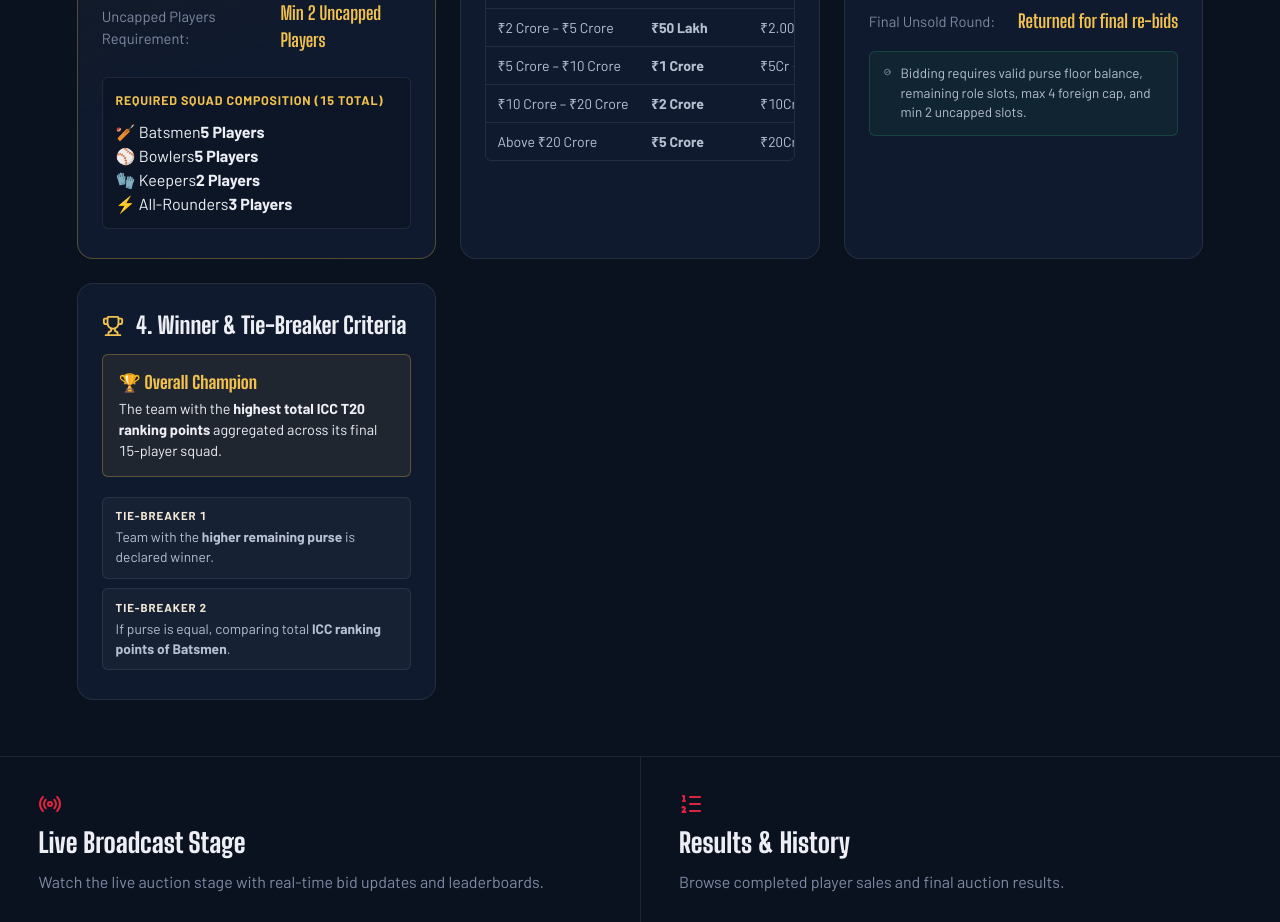
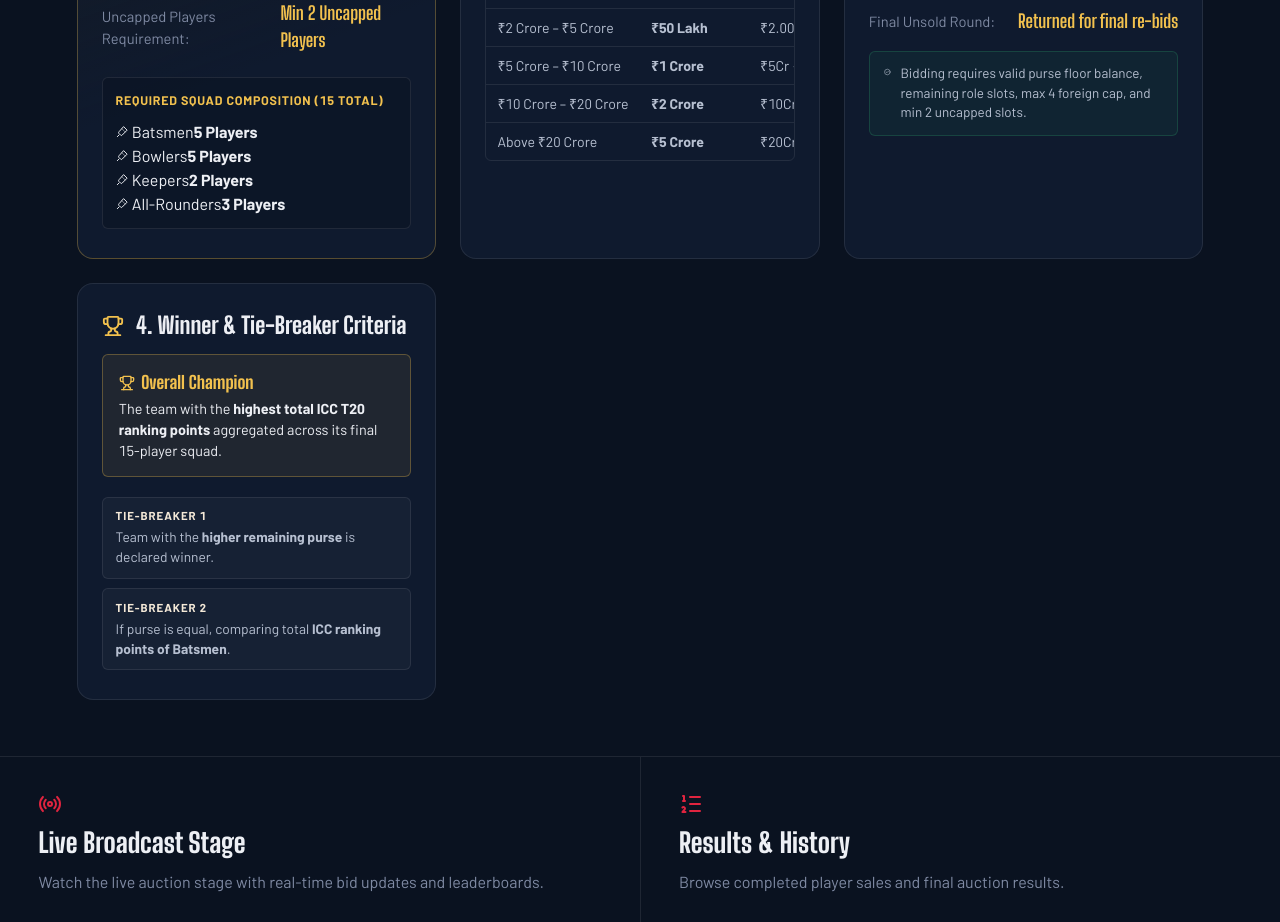
Before and after one commit to AdityaKaushik-git/JPL_New, a React (Vite) app in the folder client/: page / in a window 1280 px wide. Shown: the part 1220-2142 px from the top of the page. Built offline with nearby package versions, Linux system fonts and the light colour scheme; no server answers.

Commit message:
style(landing): replace all emojis with clean SVG icons (RoleIcon & Lucide Trophy)

```diff
--- a/client/src/index.css
+++ b/client/src/index.css
@@ -887,7 +887,7 @@ input, select, textarea { font: inherit; }
   border: 1px solid rgba(242, 193, 78, .3); font-size: .9rem; line-height: 1.45;
 }
 .winner-label {
-  display: block; font-family: var(--font-display); font-size: 1.1rem; font-weight: 800; color: var(--gold); margin-bottom: .25rem;
+  display: flex; align-items: center; gap: .4rem; font-family: var(--font-display); font-size: 1.1rem; font-weight: 800; color: var(--gold); margin-bottom: .25rem;
 }
 .tiebreaker-list {
   display: flex; flex-direction: column; gap: .6rem; margin-top: .2rem;
--- a/client/src/pages/Landing.jsx
+++ b/client/src/pages/Landing.jsx
@@ -1,6 +1,7 @@
 import { Link } from 'react-router-dom'
-import { Radio, ListOrdered, ArrowRight, Calendar, Clock, MapPin, Building2, Shield, Coins, Gavel, Trophy, Layers, Globe, UserCheck, CheckCircle2 } from 'lucide-react'
+import { Radio, ListOrdered, ArrowRight, Calendar, Clock, MapPin, Building2, Shield, Coins, Gavel, Trophy, Layers, CheckCircle2 } from 'lucide-react'
 import PitchBackdrop from '../components/PitchBackdrop'
+import RoleIcon from '../components/RoleIcon'
 import { useAsync } from '../hooks/useAsync'
 import { api } from '../services/api'
 import { formatINR } from '../lib/format'
@@ -106,19 +107,19 @@ export default function Landing() {
               <span className="checklist-title">Required Squad Composition (15 Total)</span>
               <div className="squad-roles-grid">
                 <div className="squad-role-item">
-                  <span className="role-lbl">🏏 Batsmen</span>
+                  <span className="role-lbl"><RoleIcon role="bat" size={13} /> Batsmen</span>
                   <b className="role-cap">5 Players</b>
                 </div>
                 <div className="squad-role-item">
-                  <span className="role-lbl">⚾ Bowlers</span>
+                  <span className="role-lbl"><RoleIcon role="bowl" size={13} /> Bowlers</span>
                   <b className="role-cap">5 Players</b>
                 </div>
                 <div className="squad-role-item">
-                  <span className="role-lbl">🧤 Keepers</span>
+                  <span className="role-lbl"><RoleIcon role="wk" size={13} /> Keepers</span>
                   <b className="role-cap">2 Players</b>
                 </div>
                 <div className="squad-role-item">
-                  <span className="role-lbl">⚡ All-Rounders</span>
+                  <span className="role-lbl"><RoleIcon role="ar" size={13} /> All-Rounders</span>
                   <b className="role-cap">3 Players</b>
                 </div>
               </div>
@@ -207,7 +208,7 @@ export default function Landing() {
               <h3>4. Winner & Tie-Breaker Criteria</h3>
             </div>
             <div className="winner-rule-box">
-              <span className="winner-label">🏆 Overall Champion</span>
+              <span className="winner-label"><Trophy size={16} /> Overall Champion</span>
               <p>The team with the <b>highest total ICC T20 ranking points</b> aggregated across its final 15-player squad.</p>
             </div>
             <div className="tiebreaker-list">
```
